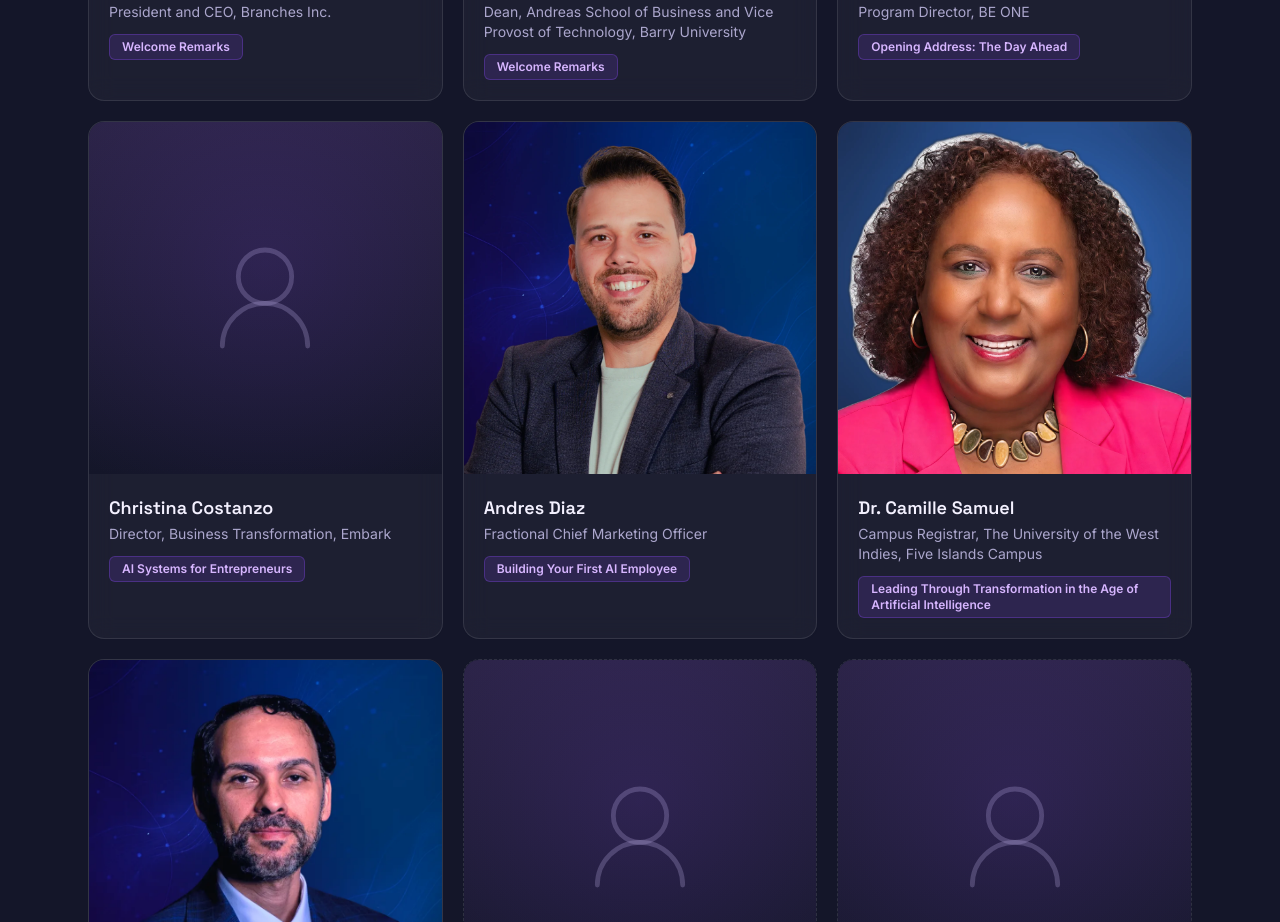
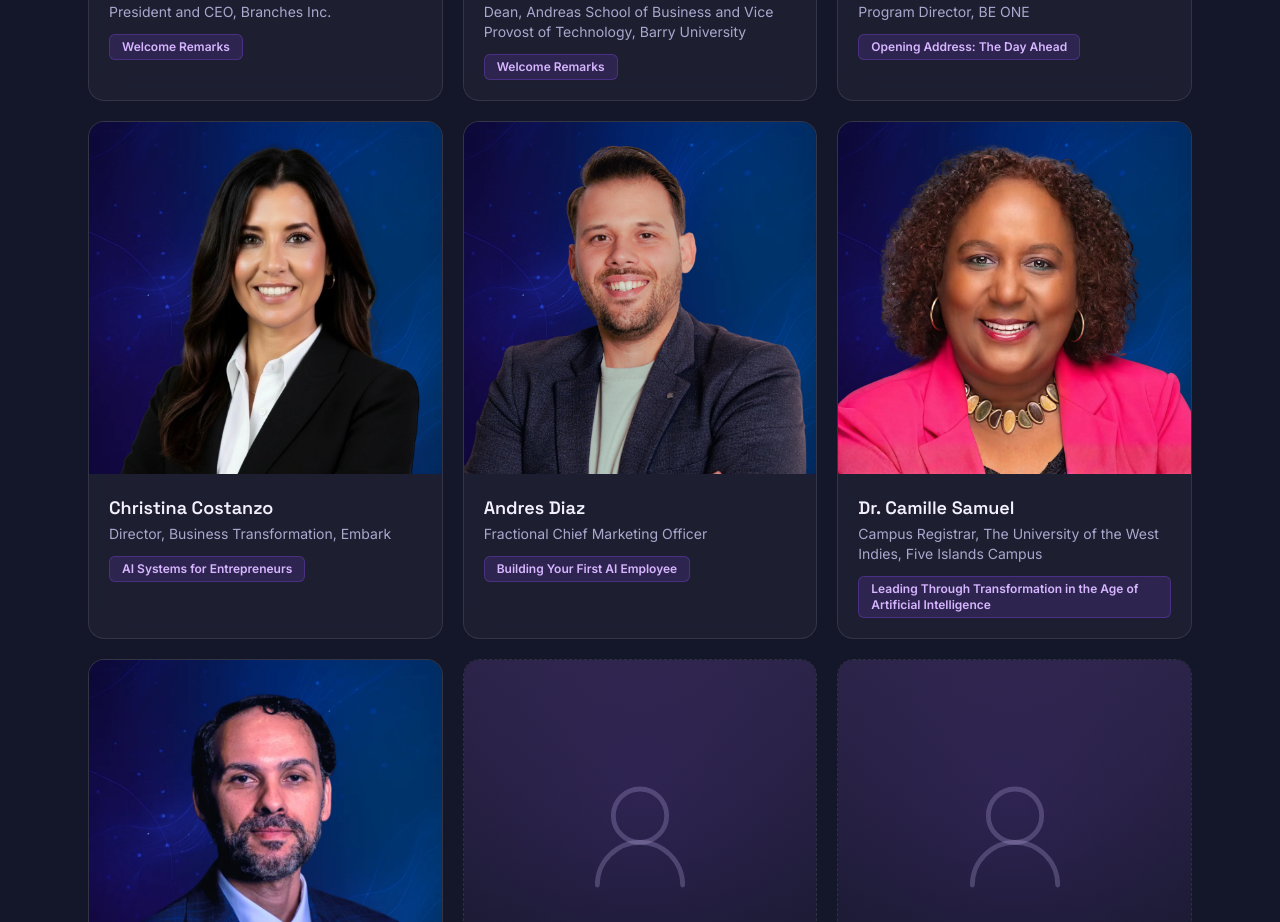
Before and after one commit to TCS-Andres/beoneaisummit, a Next.js app: page / in a window 1280 px wide. Shown: the part 7020-7942 px from the top of the page. Built offline with nearby package versions, Linux system fonts and the light colour scheme.

Commit message:
Add Christina Costanzo headshot and swap Camille to official photo
Use the official blue-gradient headshots supplied via Dropbox for both
Christina Costanzo and Dr. Camille Samuel, replacing the earlier
composited version of Camille.

Co-Authored-By: Claude Opus 4.8 <noreply@anthropic.com>

```diff
--- a/app/components/Speakers.tsx
+++ b/app/components/Speakers.tsx
@@ -39,6 +39,7 @@ const speakers: Speaker[] = [
     name: "Christina Costanzo",
     title: "Director, Business Transformation, Embark",
     session: "AI Systems for Entrepreneurs",
+    photo: "/speakers/christina-costanzo.webp",
     bio: "Christina leads digital transformation, data and analytics, and AI implementation work at Embark, where she helps private equity-backed and mid-market companies modernize how they operate, replacing fragmented, manual processes with integrated systems built on data and automation. Her background spans traditional accounting and advisory, giving her a rare fluency in both business strategy and technical implementation, from CFO-level decision-making to the architecture that powers it.",
   },
   {
```
Also changed, not shown: public/speakers/camille-samuel.webp, public/speakers/christina-costanzo.webp (added).
